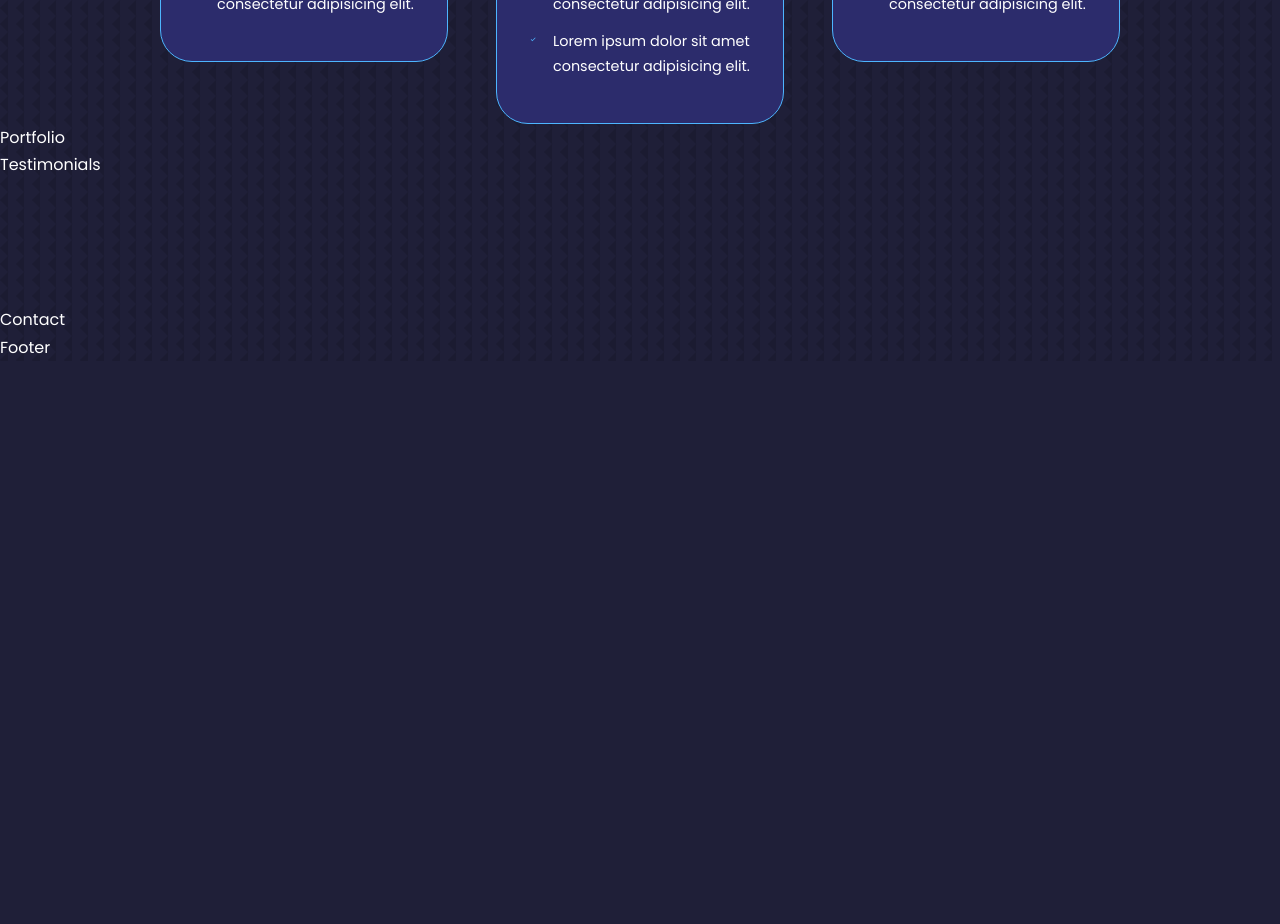
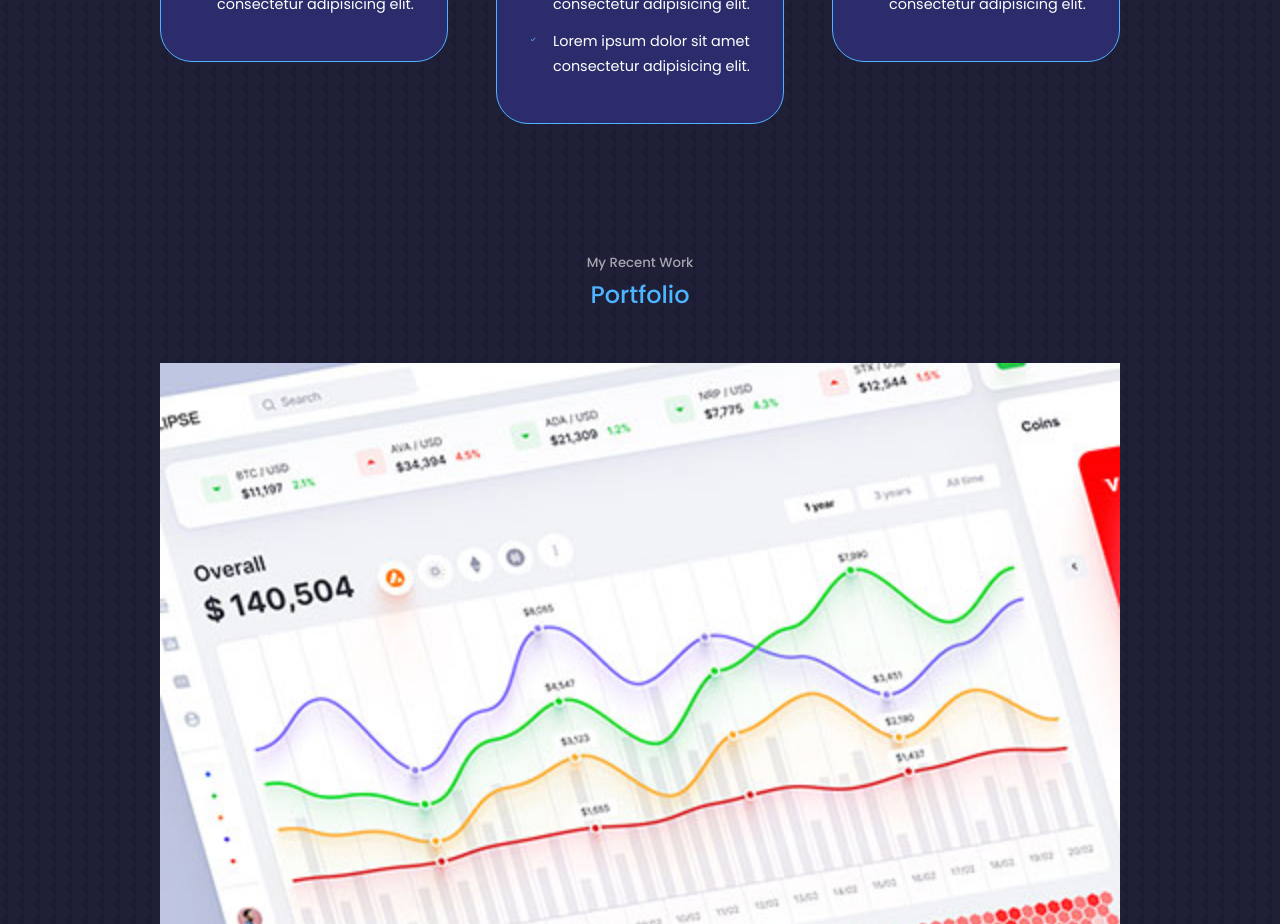
Before and after one commit to KhalilMohamed01/react-portfolio, a React (Create React App) app: page / in a window 1280 px wide. Shown: the part 2720-3644 px from the top of the page. Before the commit the page ends 3081 px from the top, so only its background shows below. Built offline with nearby package versions, Linux system fonts and the light colour scheme; a web font is replaced by a local one.

Commit message:
Creating portfolio component

```diff
--- a/src/components/portfolio/Portfolio.jsx
+++ b/src/components/portfolio/Portfolio.jsx
@@ -1,7 +1,46 @@
 import React from 'react'
 import './portfolio.css'
+import IMG1 from '../../assets/portfolio1.jpg'
+import IMG2 from '../../assets/portfolio2.jpg'
+import IMG3 from '../../assets/portfolio3.jpg'
+import IMG4 from '../../assets/portfolio4.jpg'
+import IMG5 from '../../assets/portfolio5.png'
+import IMG6 from '../../assets/portfolio6.jpg'
 export const Portfolio = () => {
   return (
-    <div>Portfolio</div>
+    <section id="portfolio">
+      <h5>My Recent Work</h5>
+      <h2>Portfolio</h2>
+
+
+      <div className="container portfolio__container">
+        <article className="portfolio__item">
+          <div className="portfolio__item-image">
+            <img src={IMG1} alt="" />
+          </div>
+            <h3>This is a portfolio item title</h3>
+            <a href="http://github.com" target="_blank" className='btn'>Github</a>
+            <a href="http://dribbble.com" target="_blank" className='btn btn-primary'>Live Demo</a>
+        </article>
+        <article className="portfolio__item">
+          <div className="portfolio__item-image">
+            <img src={IMG1} alt="" />
+          </div>
+            <h3>This is a portfolio item title</h3>
+            <a href="http://github.com" target="_blank" className='btn'>Github</a>
+            <a href="http://dribbble.com" target="_blank" className='btn btn-primary'>Live Demo</a>
+        </article>
+        <article className="portfolio__item">
+          <div className="portfolio__item-image">
+            <img src={IMG1} alt="" />
+          </div>
+            <h3>This is a portfolio item title</h3>
+            <a href="http://github.com" target="_blank" className='btn'>Github</a>
+            <a href="http://dribbble.com" target="_blank" className='btn btn-primary'>Live Demo</a>
+        </article>
+      </div>
+
+
+    </section>
   )
 }
```
